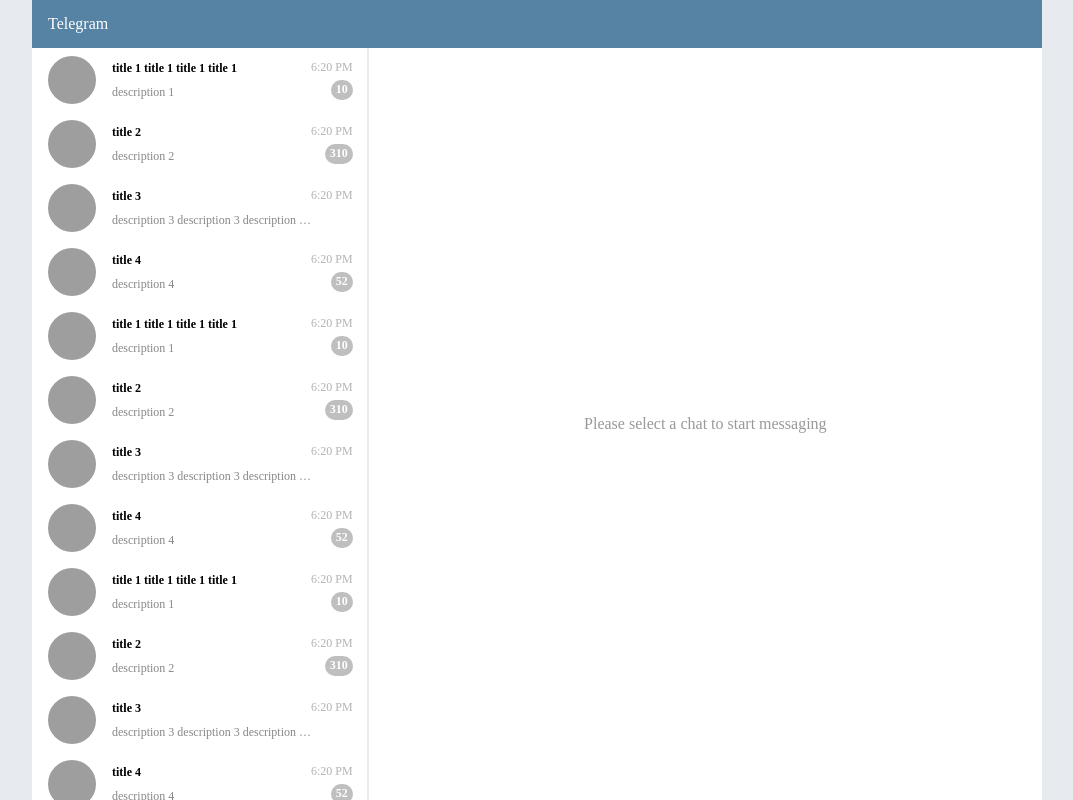
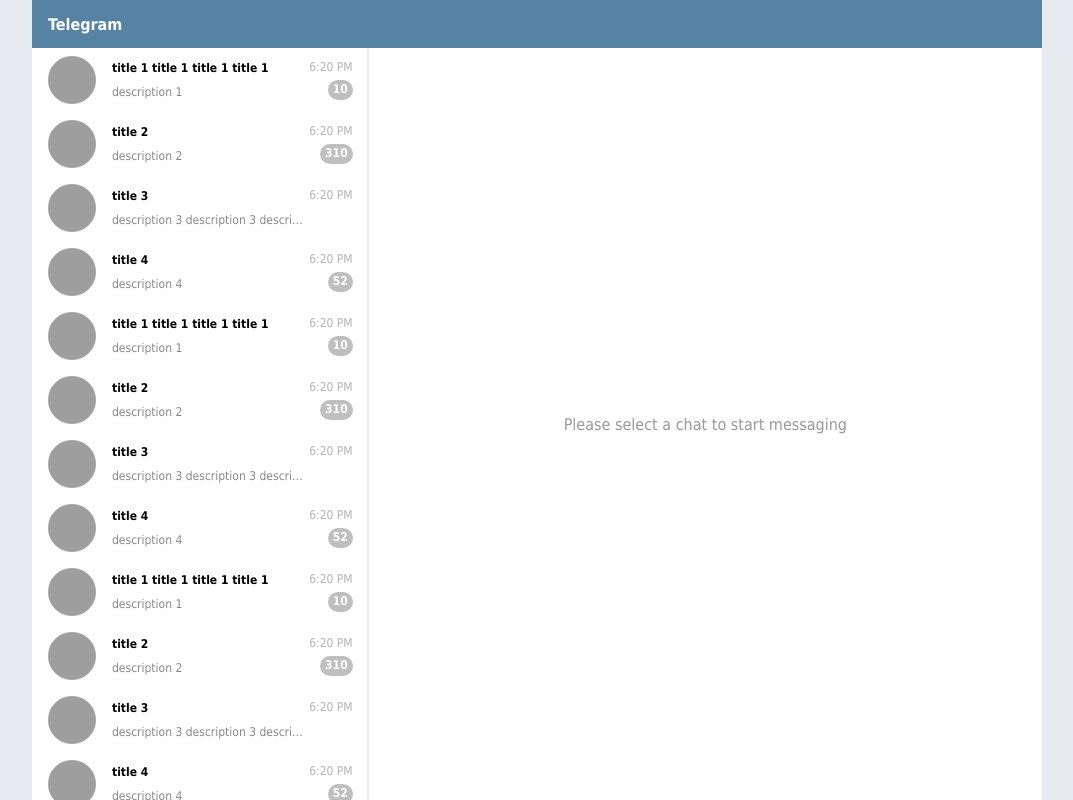
Before and after one commit to mehdibb/telegram-clone, a React (Create React App) app: page / in a window 1280 px wide. Shown: the whole page, without its empty margins (103-1176 px from the left). Built offline with nearby package versions, Linux system fonts and the light colour scheme; grey boxes are pictures that could not be loaded.

Commit message:
fix html title, favicon and fonts

```diff
--- a/public/index.html
+++ b/public/index.html
@@ -24,7 +24,7 @@
       work correctly both with client-side routing and a non-root public URL.
       Learn how to configure a non-root public URL by running `npm run build`.
     -->
-    <title>React App</title>
+    <title>Telegram Web</title>
   </head>
   <body>
     <noscript>You need to enable JavaScript to run this app.</noscript>
--- a/src/index.css
+++ b/src/index.css
@@ -18,6 +18,7 @@
 
 html {
   background-color: var(--root-background-color);
+  font-family: Tahoma, sans-serif, Arial, Helvetica;
 }
 
 ::-webkit-scrollbar {
--- a/src/lib/components/NavigationBar/styles.ts
+++ b/src/lib/components/NavigationBar/styles.ts
@@ -7,4 +7,5 @@
   padding: 16px;
   color: var(--white);
   background-color: var(--main-blue);
+  font-weight: 700;
 `;
```
Also changed, not shown: 1 other file (tests, documents, lock files or other folders).
